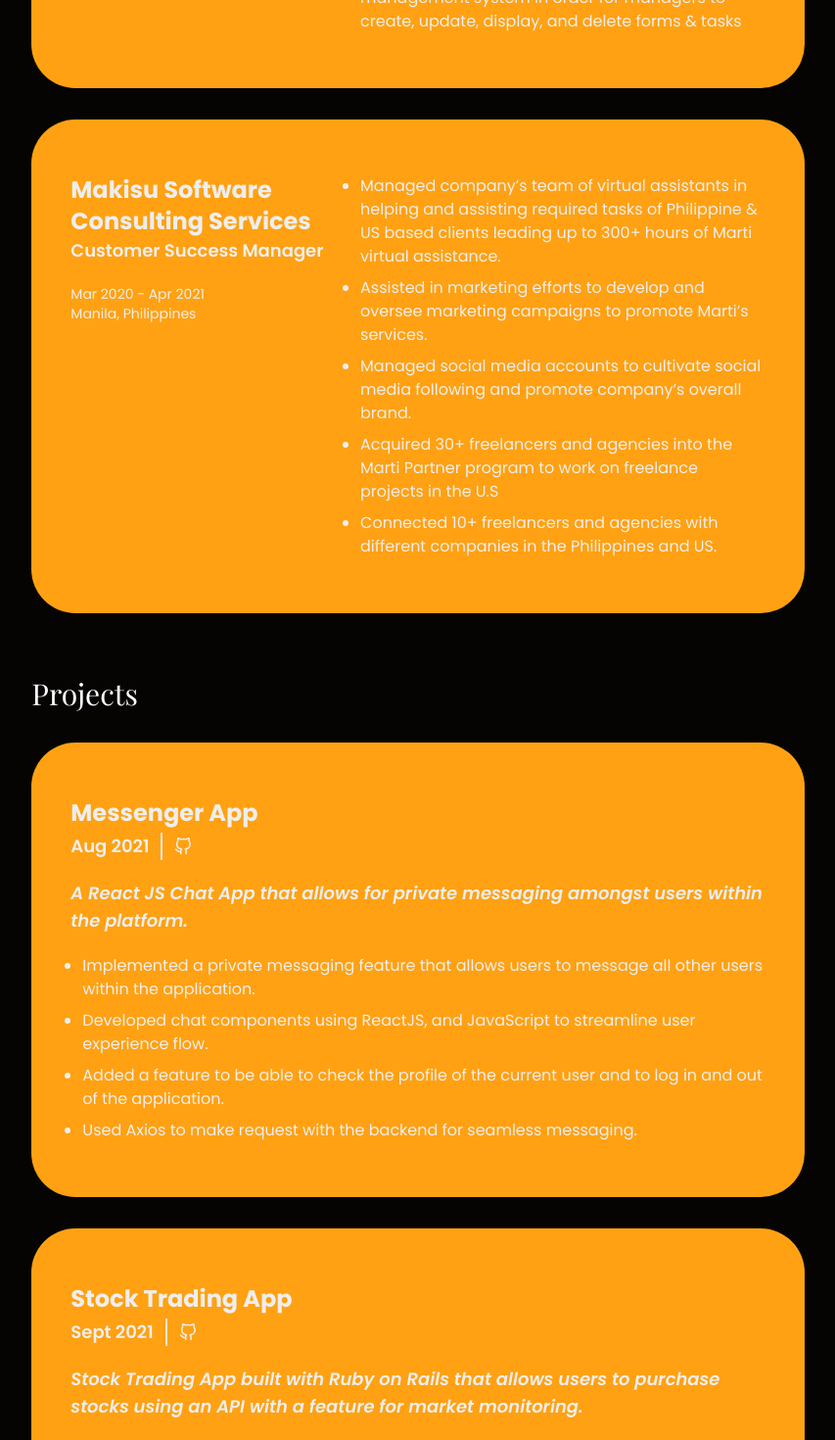
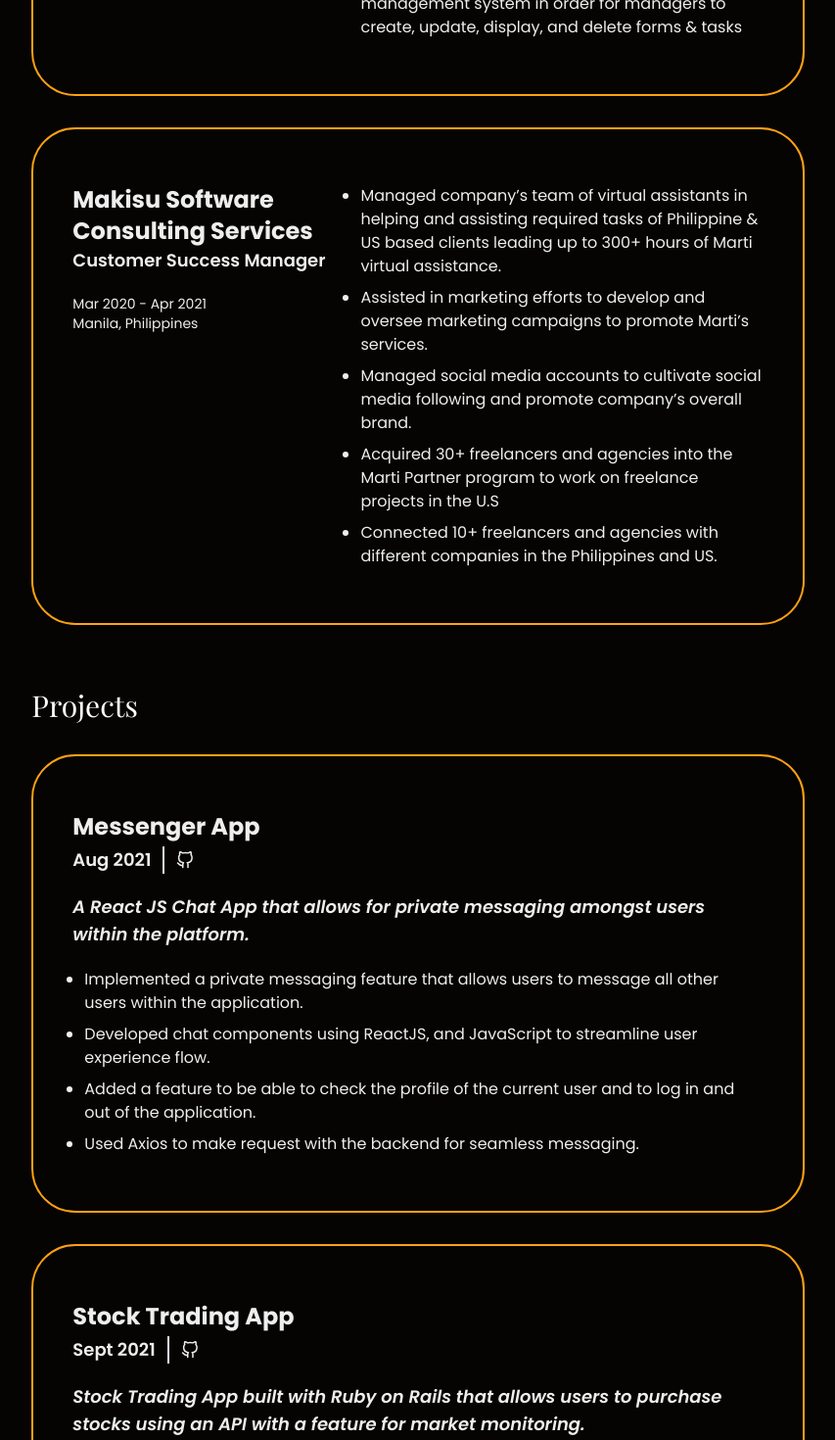
Before and after one commit to muhkyle17/portfolio-website, a Next.js app: page /resume in a window 1280 px wide. Shown: the part 1180-2650 px from the top of the page at 98% size, without its empty margins (213-1066 px from the left). Built offline with nearby package versions, Linux system fonts and the light colour scheme; a web font is replaced by a local one.

Commit message:
Change the background color of each description to transparent

```diff
--- a/components/resume/Education.js
+++ b/components/resume/Education.js
@@ -5,7 +5,9 @@ const Education = ({ education }) => {
 
       {education.map(edu => {
         return (
-          <div key={Math.random()} className='flex gap-5 px-10 py-10 bg-primary rounded-[45px]'>
+          <div
+            key={Math.random()}
+            className='flex gap-5 px-10 py-10 bg-transparent border-2 border-primary rounded-[45px]'>
             <div className='flex flex-col gap-3 w=[100%]'>
               <h1 className='text-xl font-semibold'>
                 {edu.program}, <span className='italic'>{edu.school}</span>
--- a/components/resume/Experience.js
+++ b/components/resume/Experience.js
@@ -25,7 +25,9 @@ const Experience = ({ experience }) => {
       </div>
 
       {experience.map(job => (
-        <div key={job.company} className='flex gap-5 px-10 py-14 bg-primary rounded-[45px]'>
+        <div
+          key={job.company}
+          className='flex gap-5 px-10 py-14 bg-transparent  border-2 border-primary rounded-[45px]'>
           <div className='w-2/5 text-[#EEEEEE]'>
             <h2 className='font-bold text-2xl'>{job.company}</h2>
             <p className='font-semibold text-lg'>{job.jobTitle}</p>
--- a/components/resume/Freelance.js
+++ b/components/resume/Freelance.js
@@ -8,7 +8,7 @@ const Freelance = ({ freelance }) => {
       {freelance.map(work => (
         <div
           key={work.company}
-          className='flex flex-col gap-5 px-10 py-14 bg-primary rounded-[45px] text-[#EEEEEE]'>
+          className='flex flex-col gap-5 px-10 py-14 bg-transparent border-2 border-primary rounded-[45px] text-[#EEEEEE]'>
           <div className='flex flex-col gap-1'>
             <h2 className='font-bold text-2xl'>{work.company}</h2>
             <div className='flex items-center font-semibold text-lg'>
--- a/components/resume/ResumeProjects.js
+++ b/components/resume/ResumeProjects.js
@@ -8,7 +8,7 @@ const ResumeProjects = ({ projects }) => {
       {projects.map(project => (
         <div
           key={Math.random()}
-          className='flex flex-col gap-5 px-10 py-14 bg-primary rounded-[45px] text-[#EEEEEE]'>
+          className='flex flex-col gap-5 px-10 py-14 bg-transparent border-2 border-primary rounded-[45px] text-[#EEEEEE]'>
           <div className='flex flex-col gap-1'>
             <h2 className='font-bold text-2xl'>{project.title}</h2>
             <div className='flex items-center font-semibold text-lg'>
--- a/components/resume/TechSkills.js
+++ b/components/resume/TechSkills.js
@@ -3,7 +3,7 @@ const TechSkills = ({ techSkills }) => {
     <div className='flex flex-col gap-8 w-4/6'>
       <h1 className='text-3xl'>Technical Skills</h1>
 
-      <div className='flex gap-5 px-10 py-10 bg-primary rounded-[45px]'>
+      <div className='flex gap-5 px-10 py-10 bg-transparent border-2 border-primary rounded-[45px]'>
         <div className='flex flex-col gap-5 w-[100%]'>
           {techSkills.map(skill => (
             <div key={Math.random()}>
```
